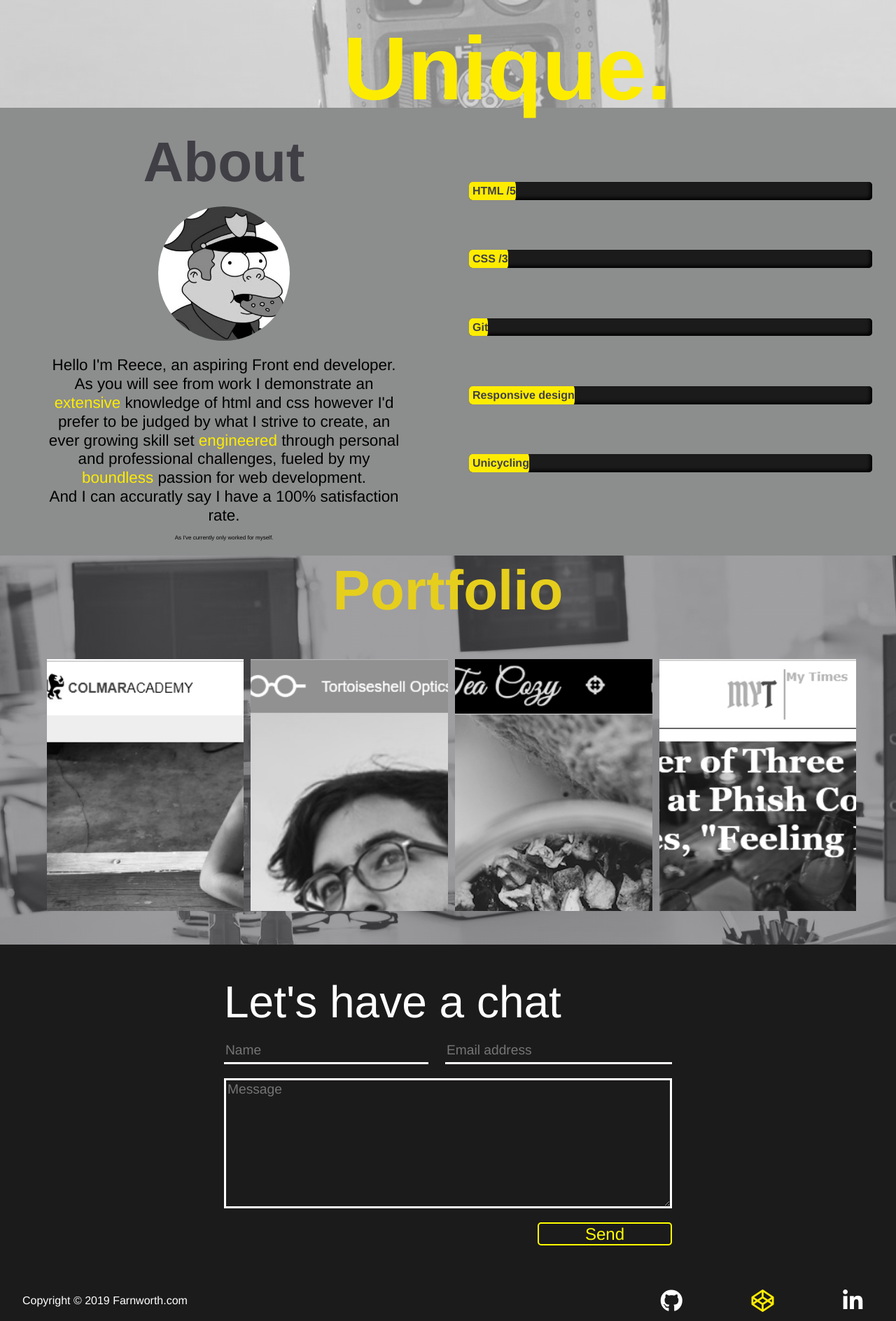
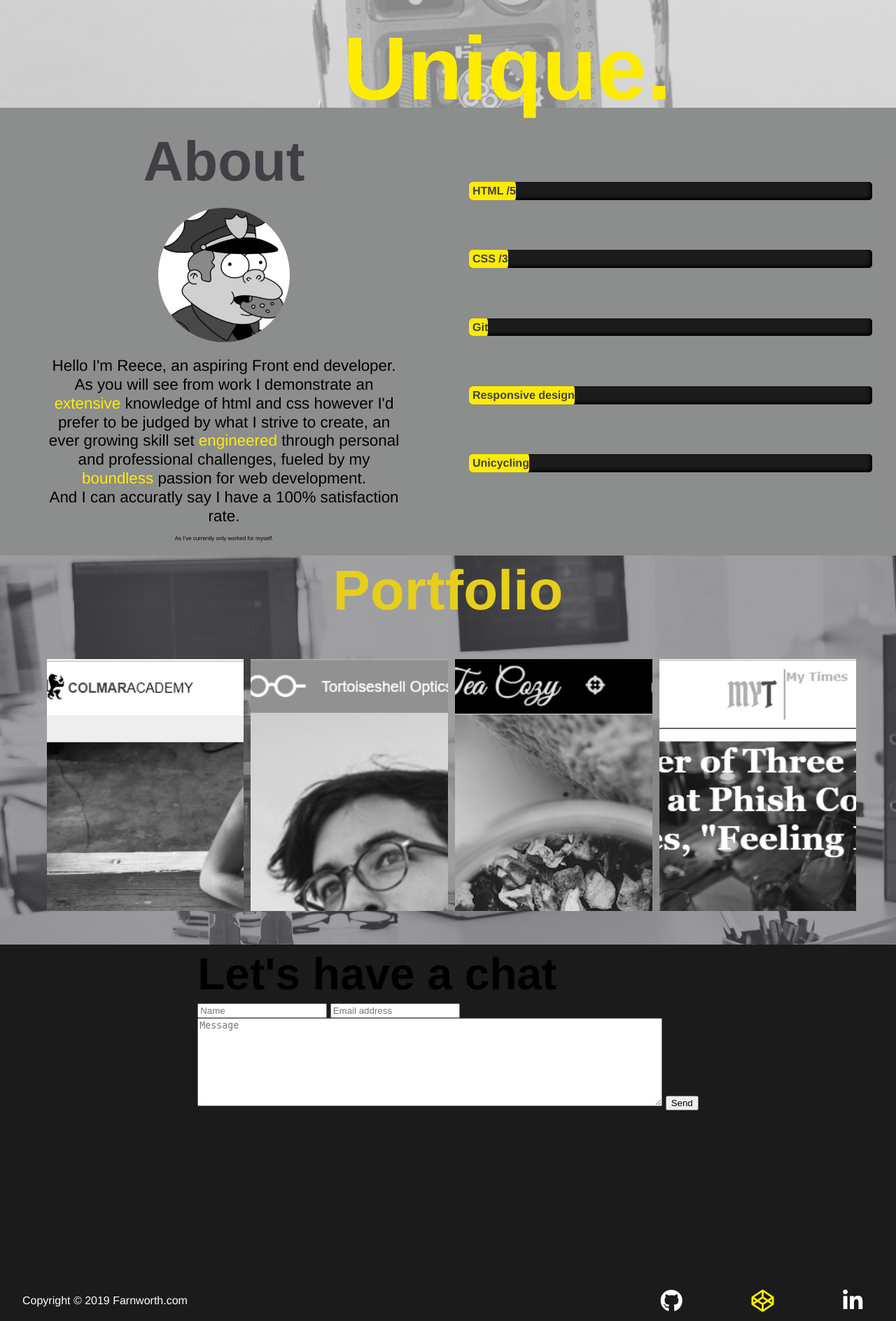
Before and after one commit to DokGreen/portfolio, a PHP site: page / in a window 1280 px wide. Shown: the part 518-2406 px from the top of the page at 70% size. Run offline with PHP 8.4, Linux system fonts and the light colour scheme; some libraries are stand-ins or nearby versions.

Commit message:
contact changes

```diff
--- a/resources/styles.css
+++ b/resources/styles.css
@@ -179,6 +179,7 @@ li {
   font-size: 5rem;
   font-weight: bold;
   color: #403F45;
+  margin-bottom: 5px;
 }
 
 #txtbox {
@@ -302,102 +303,18 @@ li {
   display: flex;
   flex-direction:column;
   align-items: center;
-  justify-content: space-around;
   background-color: #1c1b1b;
 }
 
-#contact ul {
-  width: 50%;
+#contact h1 {
+  font-size: 4rem;
+  font-weight: bold;
+  color: #000;
+  margin: 10px 0;
 }
 
-form {
-  width: 40rem;
-  display: flex;
-  flex-direction: column;
-  box-sizing: border-box;
-  color: #fff;
-}
-
-form h1 {
-  font-size: 4rem;
-}
-
-input {
-  height: 2rem;
-  border: none;
-  font-size: 1.2rem;
-  font-family: Helvetica, sans-serif;
-  color: #fff;
-  border-bottom: solid #fff;
-  background-color:inherit;
-}
-
-textarea {
-  width: 98.5%;
-  font-size: 1.2rem;
-  font-family: Helvetica, sans-serif;
-  color: #fff;
-  border: solid #fff;
-  background-color: inherit;
-}
-
-#field1 {
-  display: flex;
-  justify-content: space-between;
-  margin: 20px 0;
-}
-
-#field1 input:nth-child(1) {
-  width: 45%;
-}
-
-#field1 input:nth-child(2) {
-  width: 50%;
-}
-
-#btn {
-  height: 2.1rem;
-  width: 12rem;
-  margin-top: 20px;
-  display: flex;
-  align-self: flex-end;
-  overflow: hidden;
-  font-size: 1.5rem;
-  border: solid 2px yellow;
-  border-radius: 5px 5px 5px 5px;
-  color: yellow;
-  background-color: inherit;
-}
-
-#btn p {
-  position: relative;
-  left: 0;
-  transition: left 0.5s ease-in;
-}
-
-#btn i {
-position: relative;
-left: -90px;
-width: 100%;
-color: yellow;
-transition: left 0.5s ease-out;
-}
-
-#btn:hover p {
-  left: 90px;
-}
-
-#btn:hover i {
-  left: 90px;
-}
-
-#btn:active {
-  top: 1px;
-}
-
-::placeholder {
-  font-size: 1.2rem;
-  font-family: Helvetica, sans-serif;
+#contact p {
+  color: #E6CE1D;
 }
 /*----------------------------footer*/
 footer {
@@ -556,10 +473,6 @@ footer ul li:nth-child(2) {
     font-size: 4rem;
   }
 
-  #fullscreen-wrap {
-    height: 100vh;
-  }
-
   #skills {
     height: 60rem;
   }
```
Also changed, not shown: index.html (+4 -11 lines).
